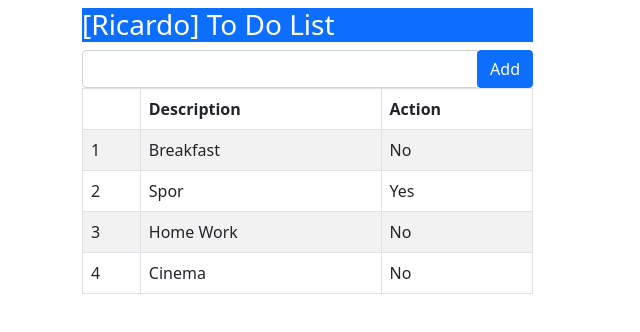
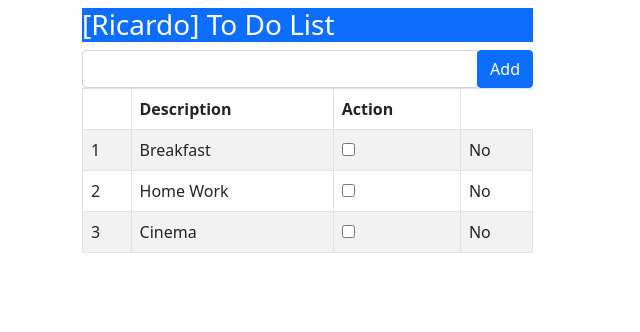
Before and after one commit to ercankarakaya/todoapp-angular, an Angular app: page / in a window 1280 px wide. Shown: the top 332 px of the page, without its empty margins (0-640 px from the left). Built offline with nearby package versions, Linux system fonts and the light colour scheme.

Commit message:
Filtering created.

```diff
--- a/src/app/app.component.html
+++ b/src/app/app.component.html
@@ -21,6 +21,9 @@
                     <tr *ngFor="let item of getItems(); let i=index">
                         <td>{{i+1}}</td>
                         <td>{{item.description}}</td>
+                        <td>
+                            <input type="checkbox" [(ngModel)]="item.action">
+                        </td>
                         <td [ngSwitch]="item.action">
                             <span *ngSwitchCase="true">Yes</span>
                             <span *ngSwitchCase="false">No</span>
--- a/src/app/app.component.ts
+++ b/src/app/app.component.ts
@@ -16,7 +16,8 @@ export class AppComponent {
   }
 
   getItems(){
-    return this.model.items;
+    //return this.model.items;
+    return this.model.items.filter((item: { action: any; })=> !item.action);
   }
 
 }
--- a/src/app/app.module.ts
+++ b/src/app/app.module.ts
@@ -1,4 +1,5 @@
 import { NgModule } from '@angular/core';
+import { FormsModule } from '@angular/forms';
 import { BrowserModule } from '@angular/platform-browser';
 
 import { AppComponent } from './app.component';
@@ -8,7 +9,8 @@ import { AppComponent } from './app.component';
     AppComponent
   ],
   imports: [
-    BrowserModule
+    BrowserModule,
+    FormsModule
   ],
   providers: [],
   bootstrap: [AppComponent]
```
